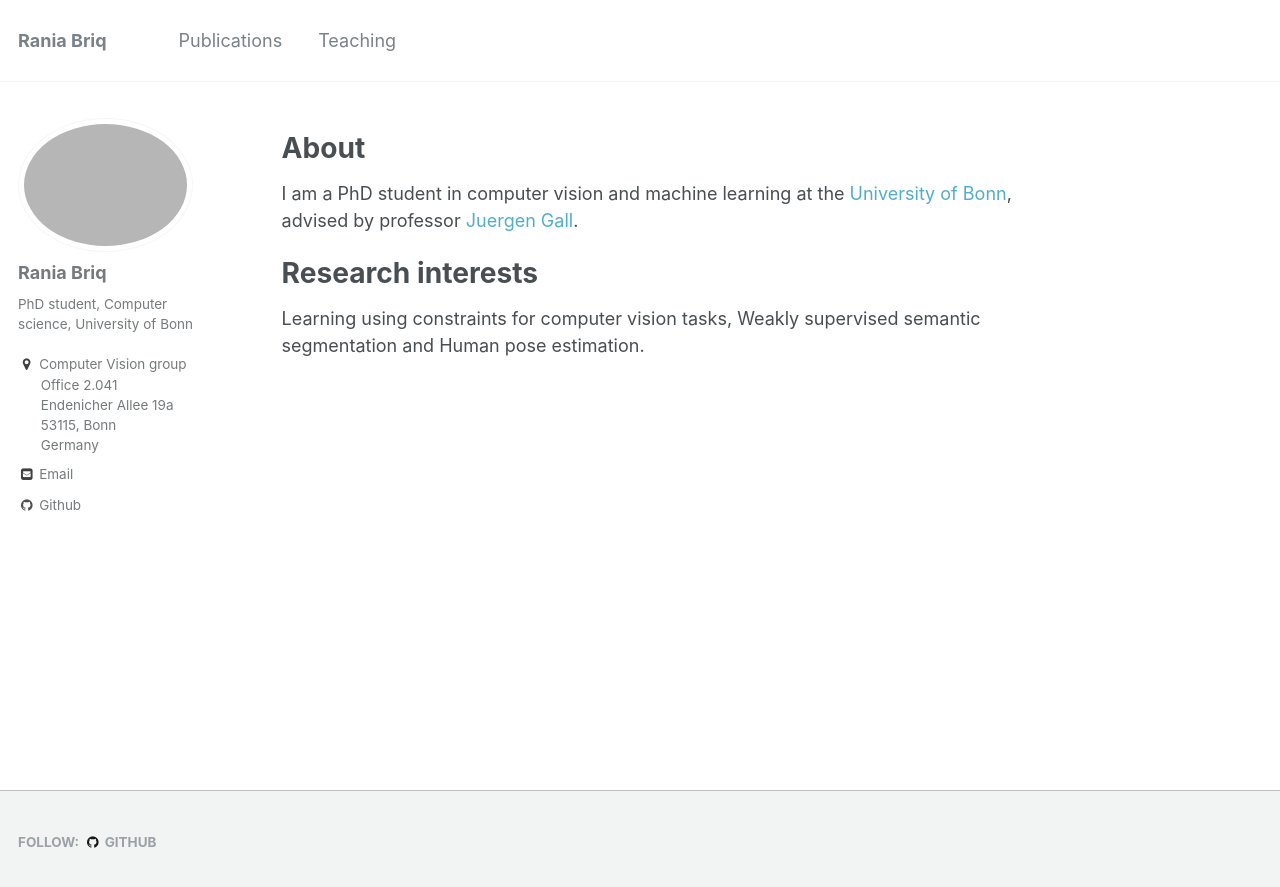
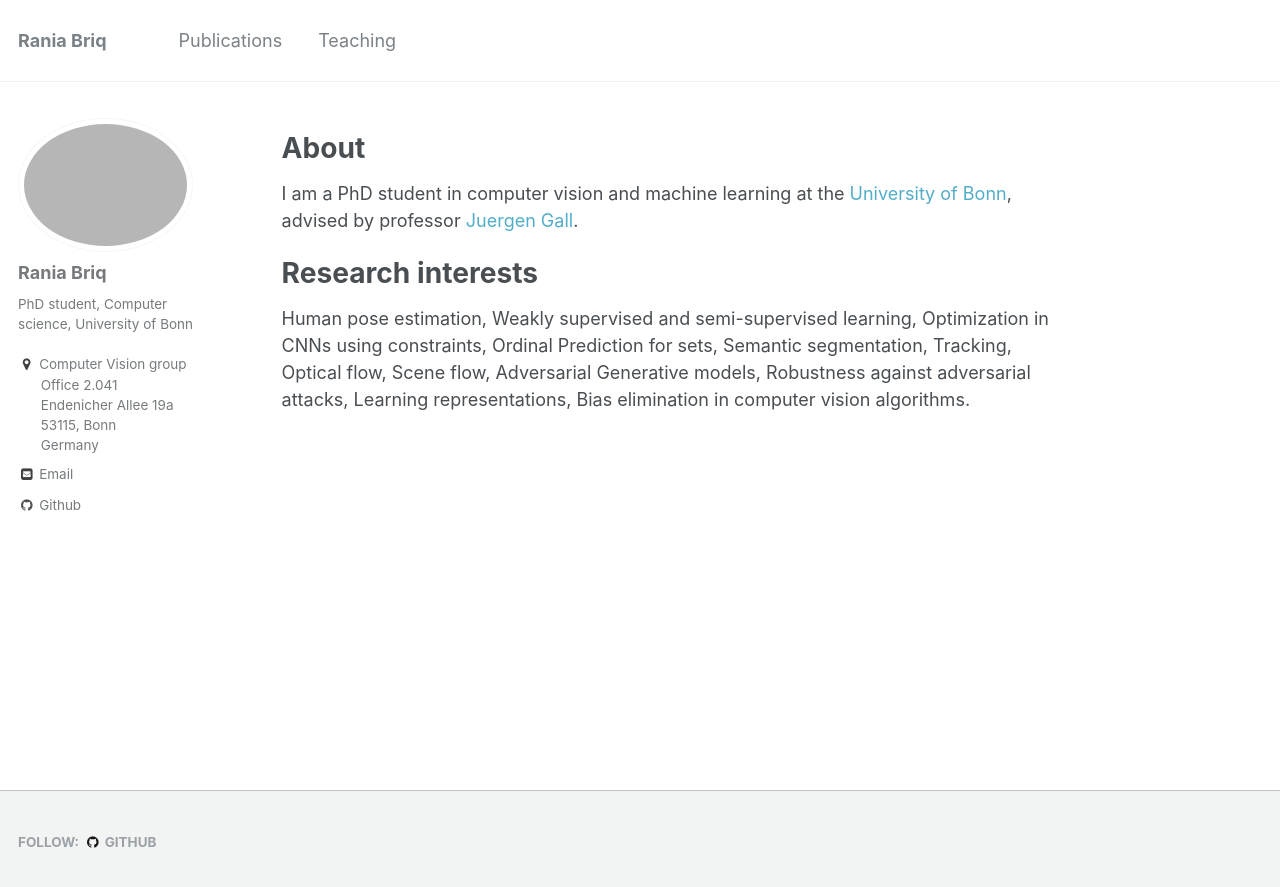
Before and after one commit to briqr/briqr.github.io, a Jekyll site: the page built from _pages/about.md, in a window 1280 px wide. Shown: the top 887 px of the page. Built offline with Jekyll 4.4.1, drawn with Linux system fonts in a browser that asks for light colours.

Commit message:
Update about.md

```diff
--- a/_pages/about.md
+++ b/_pages/about.md
@@ -20,4 +20,4 @@ I am a PhD student in computer vision and machine learning at the [University of
 
 Research interests
 ======
-Learning using constraints for computer vision tasks, Weakly supervised semantic segmentation and Human pose estimation.
+Human pose estimation, Weakly supervised and semi-supervised learning, Optimization in CNNs using constraints, Ordinal Prediction for sets, Semantic segmentation, Tracking, Optical flow, Scene flow, Adversarial Generative models, Robustness against adversarial attacks, Learning representations, Bias elimination in computer vision algorithms.
```
